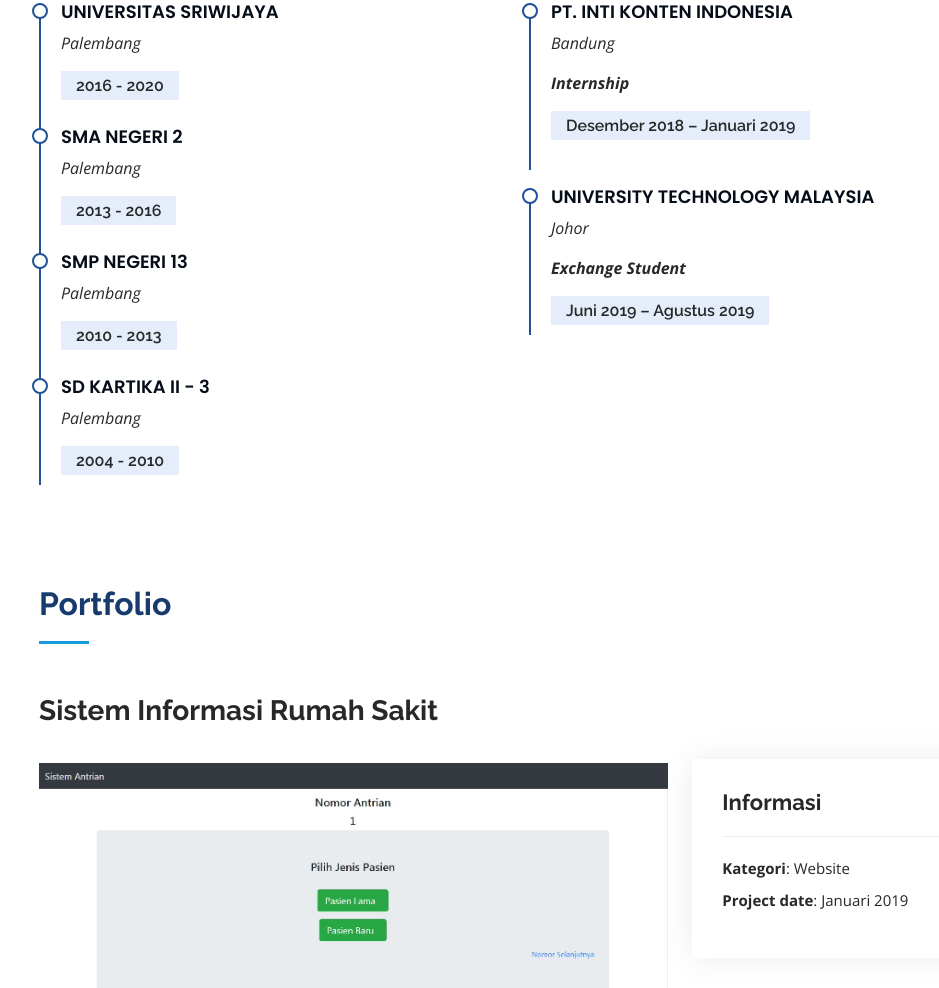
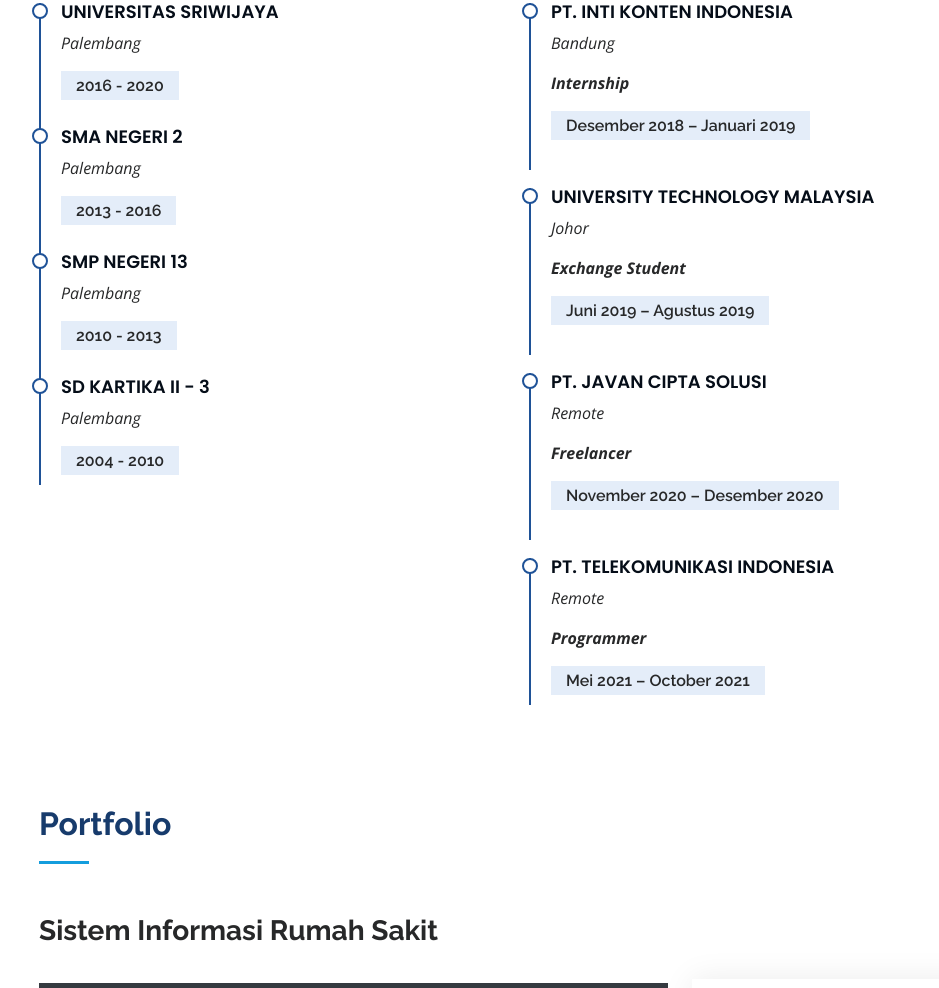
Before and after one commit to abdhafizmuttaqien/abdhafizmuttaqien.github.io, a plain HTML site: page index.html in a window 1280 px wide. Shown: the part 1454-2442 px from the top of the page, without its empty margins (273-1212 px from the left). Drawn offline with nearby package versions, Linux system fonts and the light colour scheme; files whose address does not match are found by name.

Commit message:
Pengalaman Baru

```diff
--- a/index.html
+++ b/index.html
@@ -208,6 +208,20 @@
               <p><em>Johor</em></p>
               <p><em><strong>Exchange Student</strong></em></p>
               <h5>Juni 2019 – Agustus 2019</h5>
+            </div>
+            <h3 class="resume-title"></h3>
+            <div class="resume-item">
+              <h4>PT. Javan Cipta Solusi</h4>
+              <p><em>Remote</em></p>
+              <p><em><strong>Freelancer</strong></em></p>
+              <h5>November 2020 – Desember 2020</h5>
+            </div>
+            <h3 class="resume-title"></h3>
+            <div class="resume-item">
+              <h4>PT. Telekomunikasi Indonesia</h4>
+              <p><em>Remote</em></p>
+              <p><em><strong>Programmer</strong></em></p>
+              <h5>Mei 2021 – October 2021</h5>
             </div>
           </div>
         </div>
```
